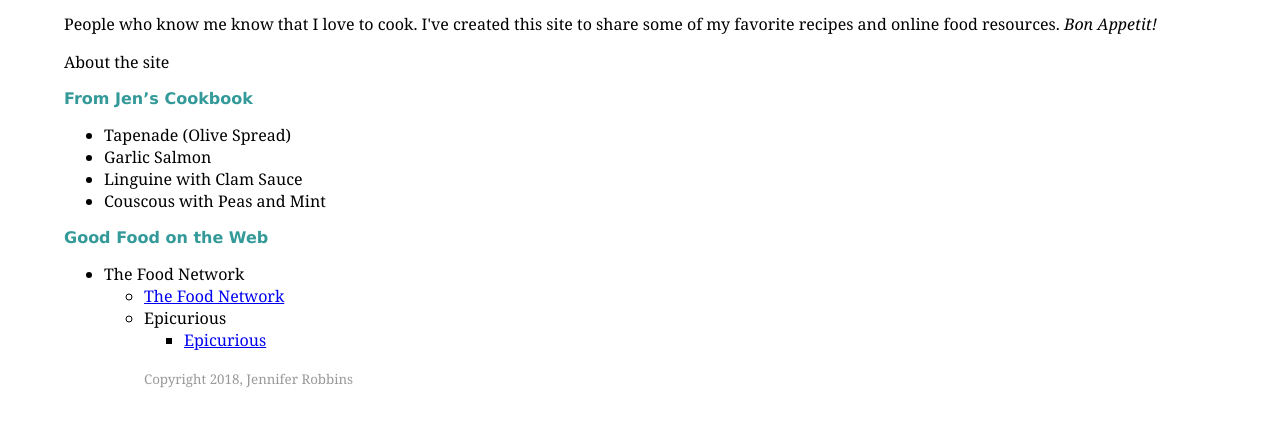
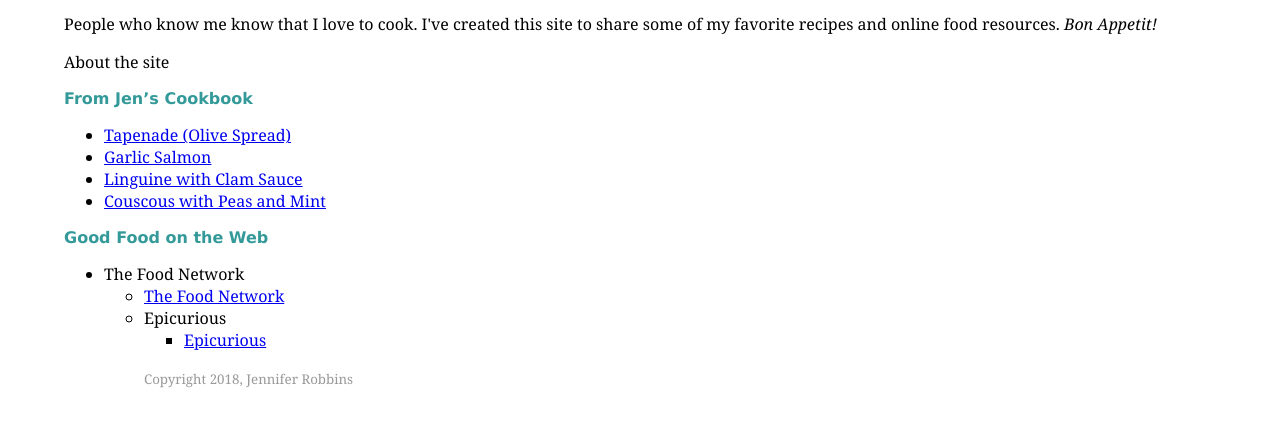
Before and after one commit to alyssagaytan/fid, a plain HTML site: page Index.html in a window 1280 px wide. Shown: the part 299-726 px from the top of the page. Drawn offline with Linux system fonts and the light colour scheme; files whose address does not match are found by name.

Commit message:
Update Index.html

```diff
--- a/Index.html
+++ b/Index.html
@@ -32,10 +32,10 @@
 
 <h2>From Jen&rsquo;s Cookbook</h2>
 <ul>
-  <li>Tapenade (Olive Spread)</li>
-  <li>Garlic Salmon</li>
-  <li>Linguine with Clam Sauce</li>
-  <li>Couscous with Peas and Mint</li>
+  <li><a href="recipes/tapenade.html">Tapenade (Olive Spread)</a></li>
+  <li><a href="recipes/salmon.html">Garlic Salmon</a></li>
+  <li><a href="recipes/pasta/linguine.html">Linguine with Clam Sauce</a></li>
+  <li><a href="reicpes/pasta/couscous.html">Couscous with Peas and Mint</a></li>
 </ul>
 
 <h2>Good Food on the Web</h2>
```
